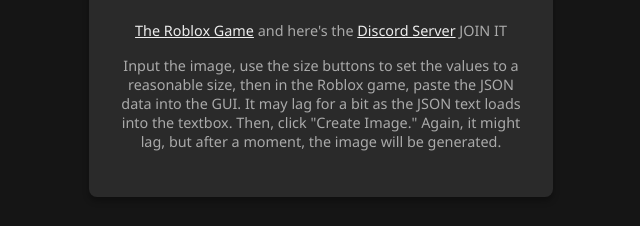
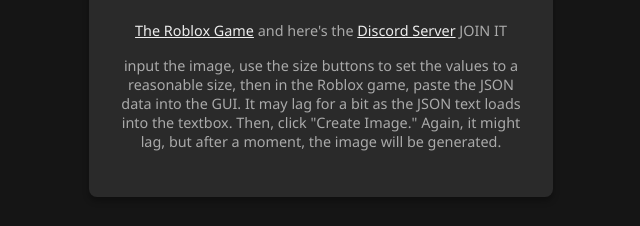
Before and after one commit to Spycrab2/IMAGEIMPORT, a plain HTML site: page index.html in a window 1280 px wide. Shown: the part 564-790 px from the top of the page, 319-959 px from the left. Drawn offline with Linux system fonts and the light colour scheme; no server answers.

Commit message:
Update index.html

```diff
--- a/index.html
+++ b/index.html
@@ -81,7 +81,7 @@
         <input type="number" id="heightInput" placeholder="Enter new height (Keep it under 400)">
         <button onclick="convertImageToJson()">Convert and Download JSON</button>
         <p><a href="https://www.roblox.com/games/83038412887780/Blaze-Battlegrounds-WIP" target="_blank">The Roblox Game</a> and here's the <a href="https://www.discord.gg/MPS" target="_blank">Discord Server</a> JOIN IT</p>
-        <p>Input the image, use the size buttons to set the values to a reasonable size, then in the Roblox game, paste the JSON data into the GUI. It may lag for a bit as the JSON text loads into the textbox. Then, click "Create Image." Again, it might lag, but after a moment, the image will be generated.</p>
+        <p>input the image, use the size buttons to set the values to a reasonable size, then in the Roblox game, paste the JSON data into the GUI. It may lag for a bit as the JSON text loads into the textbox. Then, click "Create Image." Again, it might lag, but after a moment, the image will be generated.</p>
     </div>
     <script src="script.js"></script>
 </body>
```
